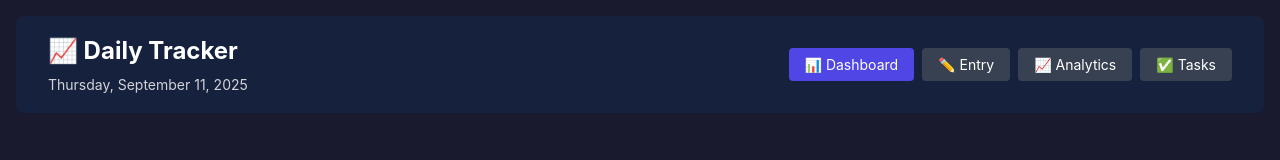
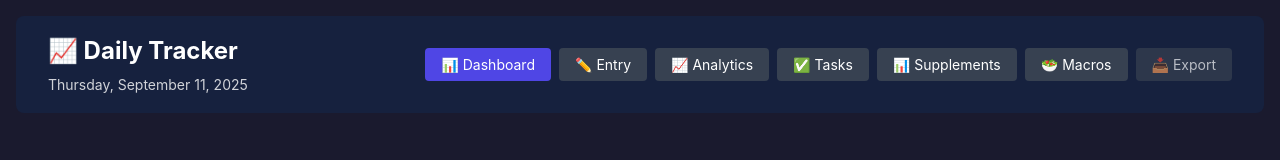
Before and after one commit to swedhan-shetty/tracker, a React (Create React App) app: page / in a window 1280 px wide. Shown: the top 160 px of the page. Built offline with nearby package versions, Linux system fonts and the light colour scheme; no server answers; the HTML template or start-up script is replaced by a standard one.

Commit message:
RESTORE ALL: Complete Daily Tracker with Macros, Supplements, Analytics, Export

```diff
--- a/src/App.tsx
+++ b/src/App.tsx
@@ -4,11 +4,15 @@ import { DailyEntry, Habit } from './types';
 import Dashboard from './components/Dashboard';
 import DailyEntryForm from './components/DailyEntryForm';
 import SimpleTasksComponent from './components/SimpleTasksComponent';
+import SupplementManager from './components/SupplementManager';
+import Analytics from './components/Analytics';
+import ExportTest from './components/ExportTest';
+import Macros from './components/macros/Macros';
 
 // Simple Header component without DatabaseService dependency
 const SimpleHeader: React.FC<{
   currentView: string;
-  onViewChange: (view: 'dashboard' | 'entry' | 'analytics' | 'tasks') => void;
+  onViewChange: (view: 'dashboard' | 'entry' | 'analytics' | 'tasks' | 'supplements' | 'macros' | 'export-test') => void;
 }> = ({ currentView, onViewChange }) => {
   const today = new Date().toLocaleDateString('en-US', {
     weekday: 'long',
@@ -87,6 +91,49 @@ const SimpleHeader: React.FC<{
           >
             ✅ Tasks
           </button>
+          <button
+            onClick={() => onViewChange('supplements')}
+            style={{
+              padding: '0.5rem 1rem',
+              backgroundColor: currentView === 'supplements' ? '#4f46e5' : '#374151',
+              color: 'white',
+              border: 'none',
+              borderRadius: '0.25rem',
+              cursor: 'pointer',
+              fontSize: '0.875rem'
+            }}
+          >
+            📊 Supplements
+          </button>
+          <button
+            onClick={() => onViewChange('macros')}
+            style={{
+              padding: '0.5rem 1rem',
+              backgroundColor: currentView === 'macros' ? '#4f46e5' : '#374151',
+              color: 'white',
+              border: 'none',
+              borderRadius: '0.25rem',
+              cursor: 'pointer',
+              fontSize: '0.875rem'
+            }}
+          >
+            🥗 Macros
+          </button>
+          <button
+            onClick={() => onViewChange('export-test')}
+            style={{
+              padding: '0.5rem 1rem',
+              backgroundColor: currentView === 'export-test' ? '#4f46e5' : '#374151',
+              color: 'white',
+              border: 'none',
+              borderRadius: '0.25rem',
+              cursor: 'pointer',
+              fontSize: '0.875rem',
+              opacity: 0.7
+            }}
+          >
+            📥 Export
+          </button>
         </nav>
       </div>
     </header>
@@ -96,7 +143,7 @@ const SimpleHeader: React.FC<{
 function App() {
   const [entries, setEntries] = useState<DailyEntry[]>([]);
   const [habits, setHabits] = useState<Habit[]>([]);
-  const [currentView, setCurrentView] = useState<'dashboard' | 'entry' | 'analytics' | 'tasks'>('dashboard');
+  const [currentView, setCurrentView] = useState<'dashboard' | 'entry' | 'analytics' | 'tasks' | 'supplements' | 'macros' | 'export-test'>('dashboard');
 
   // Load data from localStorage on startup
   useEffect(() => {
@@ -174,31 +221,23 @@ function App() {
         )}
 
         {currentView === 'analytics' && (
-          <div style={{ padding: '2rem', textAlign: 'center', color: 'white' }}>
-            <h2>📈 Analytics</h2>
-            <p>Visualize your progress and trends over time</p>
-            <div style={{
-              backgroundColor: '#374151',
-              padding: '1.5rem',
-              borderRadius: '0.5rem',
-              marginTop: '1rem'
-            }}>
-              <h3>Coming Soon!</h3>
-              <p>Analytics dashboard will include:</p>
-              <ul style={{ listStyle: 'none', padding: 0, marginTop: '1rem' }}>
-                <li>📉 Mood trends over time</li>
-                <li>⚡ Energy patterns</li>
-                <li>🎥 Productivity insights</li>
-                <li>😴 Sleep quality analysis</li>
-                <li>🏃 Exercise consistency</li>
-                <li>🎆 Streak tracking</li>
-              </ul>
-            </div>
-          </div>
+          <Analytics />
         )}
 
         {currentView === 'tasks' && (
           <SimpleTasksComponent />
+        )}
+
+        {currentView === 'supplements' && (
+          <SupplementManager />
+        )}
+
+        {currentView === 'macros' && (
+          <Macros />
+        )}
+
+        {currentView === 'export-test' && (
+          <ExportTest />
         )}
       </main>
     </div>
```
